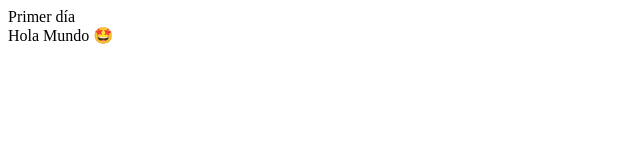
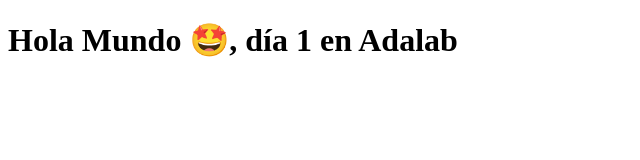
Before and after one commit to Lcras90/ejercicios-Adalab, a plain HTML site: page Modulo-1-leccion-01-ejercicio-1/index.html in a window 1280 px wide. Shown: the whole page, without its empty margins (0-640 px from the left). Drawn offline with Linux system fonts and the light colour scheme.

Commit message:
Ejercicio 1

```diff
--- a/Modulo-1-leccion-01-ejercicio-1/index.html
+++ b/Modulo-1-leccion-01-ejercicio-1/index.html
@@ -1,13 +1,10 @@
 <!DOCTYPE html>
-<html lang="en">
-<head>
-    <meta charset="UTF-8">
-    <meta http-equiv="X-UA-Compatible" content="IE=edge">
-    <meta name="viewport" content="width=device-width, initial-scale=1.0">
-    <title>Document</title>
-</head>
-<body>
-    <header> Primer día</a></header>
-    Hola Mundo 🤩
-</body>
+<html lang="es">
+  <head>
+    <meta charset="UTF-8" />
+    <title>Mi página</title>
+  </head>
+  <body>
+    <h1>Hola Mundo 🤩, día 1 en Adalab</h1>
+  </body>
 </html>
```
